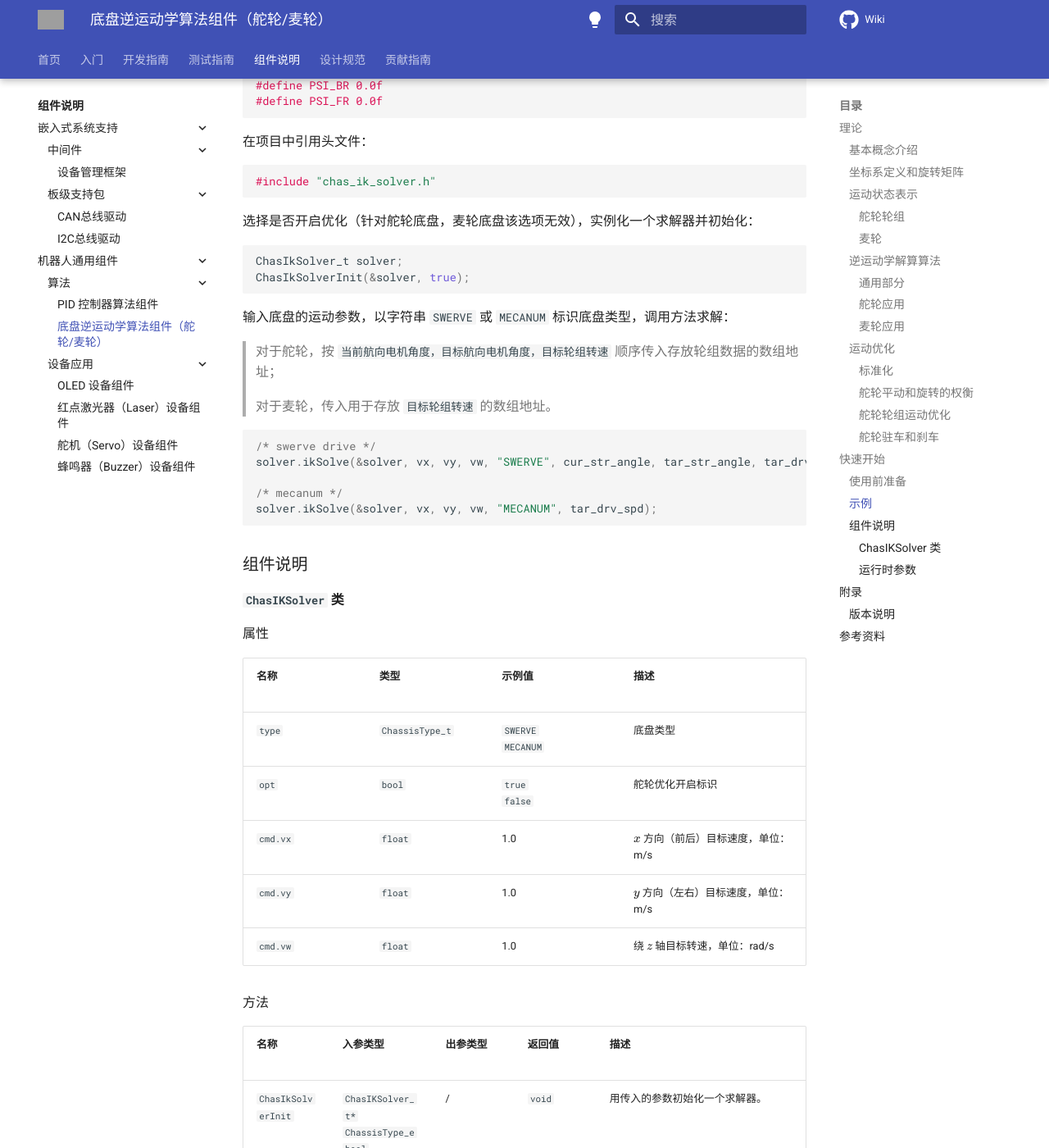
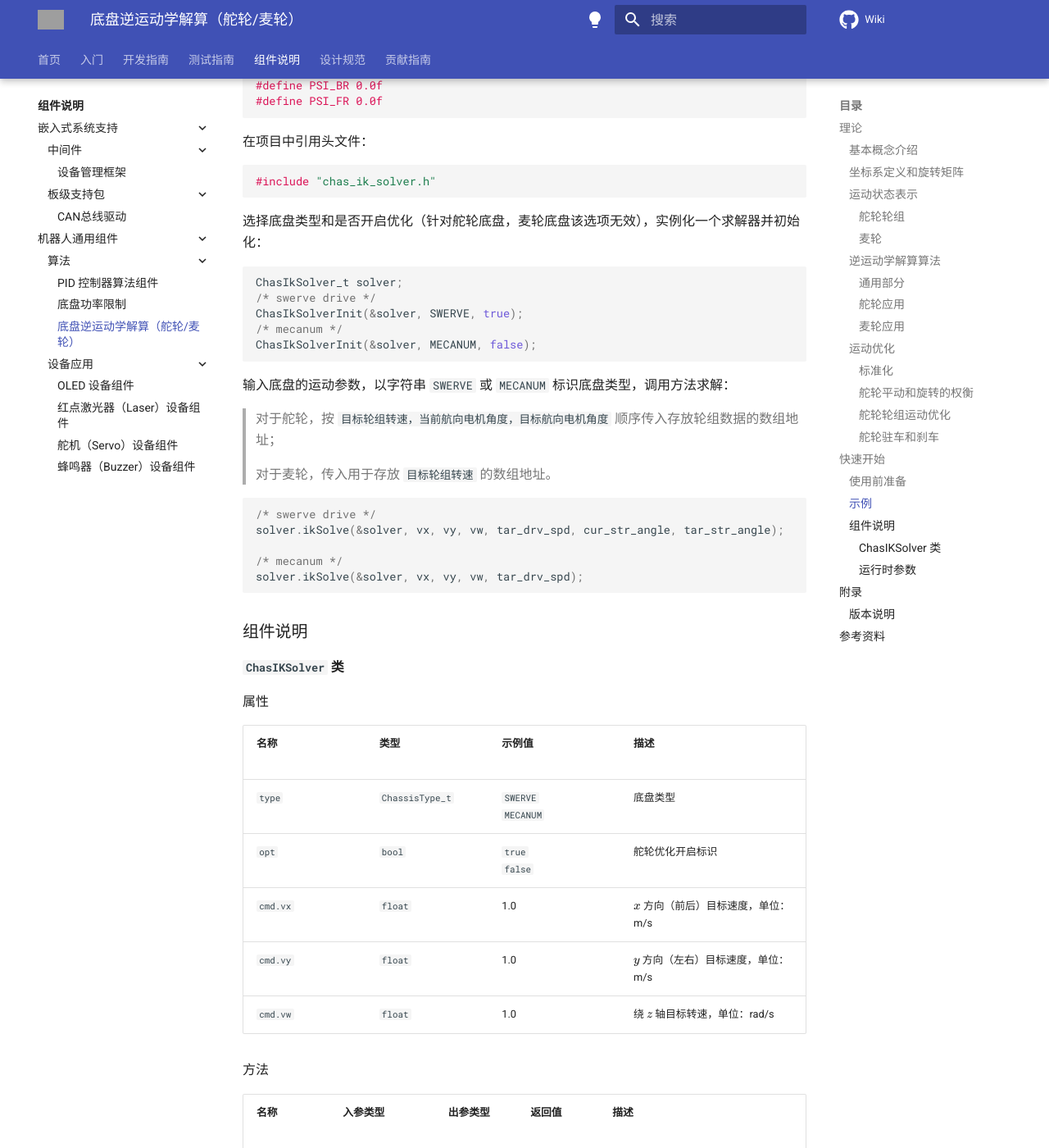
Before and after one commit to ZJU-HelloWorld/Wiki, an MkDocs documentation site: the page built from docs/组件说明/机器人通用组件/算法/底盘逆运动学解算.md, in a window 1280 px wide and 1400 px high, scrolled down 9599 px. Shown: the whole window at 82% size. Built offline with MkDocs 1.6.1 and Material for MkDocs 9.7.7, drawn with Linux system fonts in a browser that asks for light colours; comment, search, counter and statistics services are not loaded; some of the changed text lies outside the part shown; grey boxes are pictures that could not be loaded.

Commit message:
docs: add power limit and update chas_ik_solver etc.

````diff
--- a/docs/组件说明/机器人通用组件/算法/底盘逆运动学算法组件.md
+++ b/docs/组件说明/机器人通用组件/算法/底盘逆运动学解算.md
@@ -1,4 +1,4 @@
-# 底盘逆运动学算法组件（舵轮/麦轮）
+# 底盘逆运动学解算（舵轮/麦轮）
 
 <img src = "https://img.shields.io/badge/version-1.1.0-green" >  <sp> <img src = "https://img.shields.io/badge/author-dungloi-lightgrey" >
 
@@ -38,14 +38,14 @@
 > **说明：**转子朝向向量在电机实体上可描述为：由电机中轴指向销孔中心的方向向量。
 
 <figure markdown>
-  ![Image title](底盘逆运动学算法组件.assets/gm6020_coordinate.png){width=200}
+  ![Image title](底盘逆运动学解算.assets/gm6020_coordinate.png){width=200}
   <figcaption>图1 GM6020 电机坐标系</figcaption>
 </figure>
 
 记底盘坐标系为$\{O\}$，如图2.
 
 <figure markdown>
-  ![Image title](底盘逆运动学算法组件.assets/chassis_coordinate.png){width=500}
+  ![Image title](底盘逆运动学解算.assets/chassis_coordinate.png){width=500}
   <figcaption>图2 舵轮和麦轮坐标系及舵轮轮组坐标系</figcaption>
 </figure>
 
@@ -62,7 +62,7 @@ $$
 #### 舵轮轮组
 
 <figure markdown>
-  ![Image title](底盘逆运动学算法组件.assets/swerve_diagram.png){width=500}
+  ![Image title](底盘逆运动学解算.assets/swerve_diagram.png){width=500}
   <figcaption>图3 舵轮底盘俯视图</figcaption>
 </figure>
 
@@ -92,7 +92,7 @@ $$
 #### 麦轮
 
 <figure markdown>
-  ![Image title](底盘逆运动学算法组件.assets/mecanum_diagram.png){width=300}
+  ![Image title](底盘逆运动学解算.assets/mecanum_diagram.png){width=300}
   <figcaption>图4 麦轮底盘俯视图</figcaption>
 </figure>
 
@@ -472,25 +472,28 @@ system.h
 #include "chas_ik_solver.h"
 ```
 
-选择是否开启优化（针对舵轮底盘，麦轮底盘该选项无效），实例化一个求解器并初始化：
+选择底盘类型和是否开启优化（针对舵轮底盘，麦轮底盘该选项无效），实例化一个求解器并初始化：
 
 ```c
 ChasIkSolver_t solver;
-ChasIkSolverInit(&solver, true);
+/* swerve drive */
+ChasIkSolverInit(&solver, SWERVE, true);
+/* mecanum */
+ChasIkSolverInit(&solver, MECANUM, false);
 ```
 
 输入底盘的运动参数，以字符串 `SWERVE` 或 `MECANUM` 标识底盘类型，调用方法求解：
 
-> 对于舵轮，按 `当前航向电机角度，目标航向电机角度，目标轮组转速` 顺序传入存放轮组数据的数组地址；
+> 对于舵轮，按 `目标轮组转速，当前航向电机角度，目标航向电机角度` 顺序传入存放轮组数据的数组地址；
 >
 > 对于麦轮，传入用于存放 `目标轮组转速` 的数组地址。
 
 ```c
 /* swerve drive */
-solver.ikSolve(&solver, vx, vy, vw, "SWERVE", cur_str_angle, tar_str_angle, tar_drv_spd);
+solver.ikSolve(&solver, vx, vy, vw, tar_drv_spd, cur_str_angle, tar_str_angle);
 
 /* mecanum */
-solver.ikSolve(&solver, vx, vy, vw, "MECANUM", tar_drv_spd);
+solver.ikSolve(&solver, vx, vy, vw, tar_drv_spd);
 ```
 
 ### 组件说明
````
Also changed, not shown: other parts of docs/组件说明/机器人通用组件/算法/底盘逆运动学解算.md (+1 -1 lines), docs/组件说明/机器人通用组件/算法/PID控制器.md (renamed from docs/组件说明/机器人通用组件/算法/PID控制器算法组件.md, +1 -1 lines), docs/组件说明/机器人通用组件/算法/底盘功率限制.md (added, +100 -0 lines), docs/组件说明/嵌入式系统支持/板级支持包/I2C总线驱动.md (deleted), docs/组件说明/机器人通用组件/算法/PID控制器.assets/image-20221125075755503.png (renamed from docs/组件说明/机器人通用组件/算法/PID控制器算法组件.assets/image-20221125075755503.png), docs/组件说明/机器人通用组件/算法/底盘功率限制.assets/image-20230109180629888.png (added), docs/组件说明/机器人通用组件/算法/底盘逆运动学解算.assets/chassis_coordinate.png (renamed from docs/组件说明/机器人通用组件/算法/底盘逆运动学算法组件.assets/chassis_coordinate.png), docs/组件说明/机器人通用组件/算法/底盘逆运动学解算.assets/gm6020_coordinate.png (renamed from docs/组件说明/机器人通用组件/算法/底盘逆运动学算法组件.assets/gm6020_coordinate.png), docs/组件说明/机器人通用组件/算法/底盘逆运动学解算.assets/mecanum_diagram.png (renamed from docs/组件说明/机器人通用组件/算法/底盘逆运动学算法组件.assets/mecanum_diagram.png), docs/组件说明/机器人通用组件/算法/底盘逆运动学解算.assets/swerve_diagram.png (renamed from docs/组件说明/机器人通用组件/算法/底盘逆运动学算法组件.assets/swerve_diagram.png), 2 other files.
